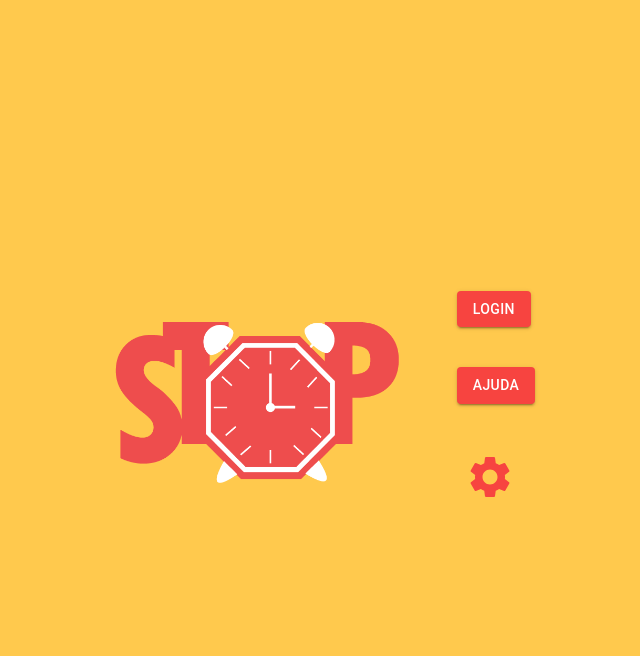
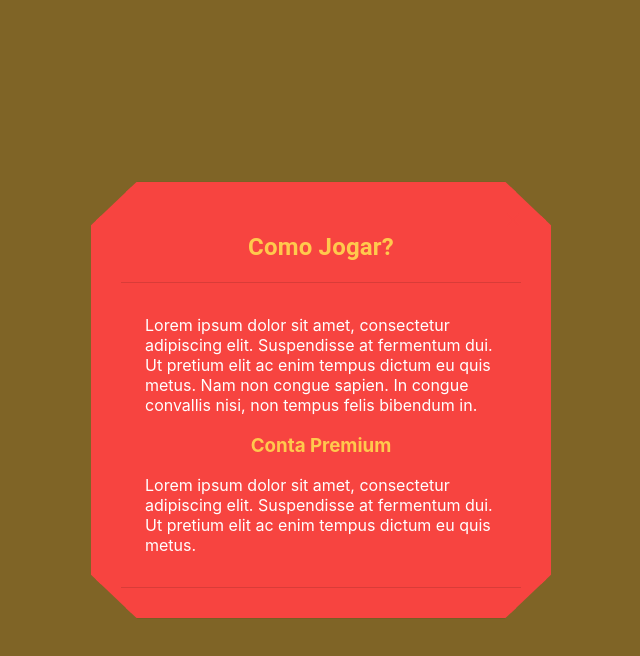
Before and after one commit to stop-esiii/Front-stop, a React (Create React App) app: page / in a window 1280 px wide. Both pictures are taken after a click on the button "AJUDA". Shown: the top 656 px of the page, without its empty margins (319-959 px from the left). Built offline with nearby package versions, Linux system fonts and the light colour scheme.

Commit message:
versão final do modal de como jogar

```diff
--- a/src/pages/home/home.jsx
+++ b/src/pages/home/home.jsx
@@ -1,15 +1,20 @@
-// src/pages/Home/Home.js
-import React from 'react';
-import './Home.css';
+import React, { useState } from 'react';
 import { useNavigate } from 'react-router-dom';
 import logo from '../../assets/Logo.png';
-import settingsIcon from '../../assets/conf.svg';
-import Button from '@mui/material/Button'; // Importa o botão do Material-UI
-import IconButton from '@mui/material/IconButton'; // Importa o botão de ícone do Material-UI
-import SettingsIcon from '@mui/icons-material/Settings'; // Importa o ícone de configurações
+import Button from '@mui/material/Button';
+import Dialog from '@mui/material/Dialog';
+import DialogTitle from '@mui/material/DialogTitle';
+import DialogContent from '@mui/material/DialogContent';
+import IconButton from '@mui/material/IconButton';
+import CloseIcon from '@mui/icons-material/Close';
+import './Home.css';
 
 function Home() {
   const navigate = useNavigate();
+  const [open, setOpen] = useState(false);
+
+  const handleOpen = () => setOpen(true);
+  const handleClose = () => setOpen(false);
 
   return (
     <div className="home-container">
@@ -21,17 +26,58 @@ function Home() {
           variant="contained"
           color="primary"
           onClick={() => navigate('/login')}
-          sx={{ marginBottom: '20px' }} // Customiza o estilo do botão
+          sx={{ marginBottom: '20px' }}
         >
           Login
         </Button>
-        <Button variant="contained" color="primary" sx={{ marginBottom: '20px' }}>
+        <Button
+          variant="contained"
+          color="primary"
+          onClick={handleOpen}
+          sx={{ marginBottom: '20px' }}
+        >
           Ajuda
         </Button>
-        <IconButton color="primary" aria-label="settings">
-          <SettingsIcon style={{ fontSize: 50 }} /> {/* Ajusta o tamanho do ícone */}
-        </IconButton>
       </div>
+      <Dialog
+        open={open}
+        onClose={handleClose}
+        PaperProps={{
+          sx: {
+            borderRadius: '20px',
+            backgroundColor: '#f74440',
+            padding: '20px',
+            width: '400px',
+            boxShadow: '0px 4px 20px rgba(0, 0, 0, 0.2)',
+            border: '10px solid #f74440',
+            clipPath: 'polygon(10% 0%, 90% 0%, 100% 10%, 100% 90%, 90% 100%, 10% 100%, 0% 90%, 0% 10%)'
+          },
+        }}
+      >
+        <DialogTitle sx={{ textAlign: 'center', color: '#ffc94d', fontWeight: 'bold', fontSize: '24px' }}>
+          Como Jogar?
+          <IconButton
+            aria-label="close"
+            onClick={handleClose}
+            sx={{ position: 'absolute', right: 8, top: 8, color: '#f74440' }}
+          >
+            <CloseIcon />
+          </IconButton>
+        </DialogTitle>
+        <DialogContent dividers sx={{ color: 'white' }}>
+          <p>
+            Lorem ipsum dolor sit amet, consectetur adipiscing elit. Suspendisse
+            at fermentum dui. Ut pretium elit ac enim tempus dictum eu quis metus.
+            Nam non congue sapien. In congue convallis nisi, non tempus felis
+            bibendum in.
+          </p>
+          <h3 style={{color: '#ffc94d', textAlign:'center'}}>Conta Premium</h3>
+          <p>
+            Lorem ipsum dolor sit amet, consectetur adipiscing elit. Suspendisse
+            at fermentum dui. Ut pretium elit ac enim tempus dictum eu quis metus.
+          </p>
+        </DialogContent>
+      </Dialog>
     </div>
   );
 }
```
